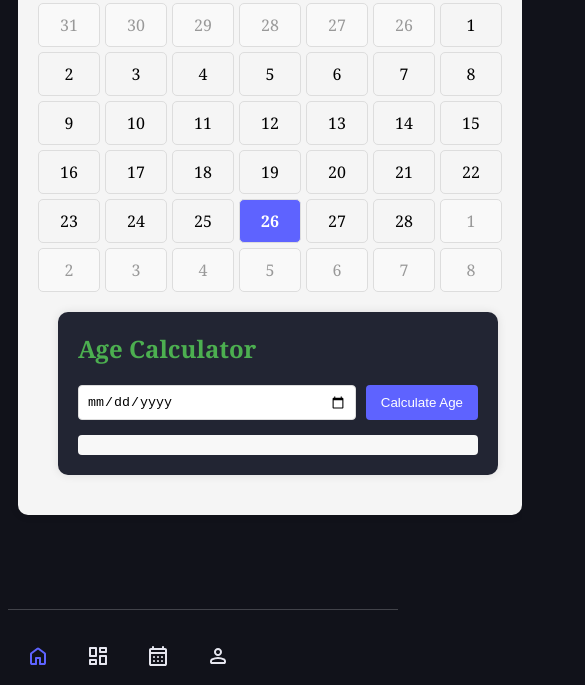
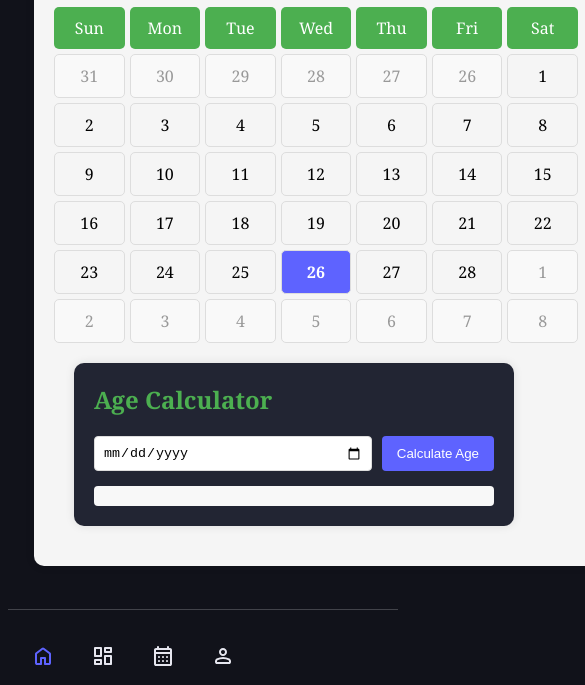
Before and after one commit to mohammed-abir-x10/My-profile, a plain HTML site: page calendar.html in a window 390 px wide. Shown: the part 175-860 px from the top of the page, 585 px wide, since content can reach past the window. Drawn offline with nearby package versions, Linux system fonts and the light colour scheme.

Commit message:
fuuuuuuuuuu

```diff
--- a/assets/css styles/calender.css
+++ b/assets/css styles/calender.css
@@ -9,12 +9,11 @@
   }
 body {
     font-family: Georgia, 'Times New Roman', Times, serif;
-    display: flex;
-    flex-direction: row;
-    justify-content: space-between;
-    align-items: flex-start;
     min-height: 100vh;
+    min-height: 100dvh;
     background-color: var(--base-clr);
+    display: grid;
+    grid-template-columns: auto 1fr;
 }
 #sidebar{
   box-sizing: border-box;
@@ -170,6 +169,7 @@ body {
 /* Calendar Styles */
 .calendar {
     margin: 10px;
+    width: 100%;
     background-color: whitesmoke;
     padding: 20px;
     border-radius: 10px;
@@ -258,12 +258,13 @@ body {
     bottom: 0;
 
     > ul{
-      padding: 0;
+      padding: 0 5px;
       display: grid;
       grid-auto-columns: 60px;
       grid-auto-flow: column;
       align-items: center;
-      overflow-x: scroll;
+      overflow:hidden;
+      z-index: 2;
     }
     ul li{
       height: 100%;
--- a/assets/css styles/dashboard.css
+++ b/assets/css styles/dashboard.css
@@ -118,8 +118,7 @@ body{
     background-color: var(--hover-clr);
   }
 .container{
-    margin: 25px 30px ;
-    width: 40%;
+    margin: auto 30px ;
     text-align: center;
 }
 .container .item {
@@ -186,17 +185,6 @@ body{
   main{
     padding: 2em 1em 60px 1em;
   }
-  img{
-    width: 150px;
-    border-radius: 50%;
-  }
-  h1{
-    font-size: 25px;
-  }
-  .container{
-    border: none;
-    padding: 0;
-  }
   #sidebar{
     height: 60px;
     width: 100%;
@@ -208,12 +196,12 @@ body{
     bottom: 0;
 
     > ul{
-      padding: 0;
+      padding: 0 5px;
       display: grid;
-      grid-auto-columns: 60px;
       grid-auto-flow: column;
       align-items: center;
-      overflow-x: scroll;
+      overflow:hidden;
+      z-index: 2;
     }
     ul li{
       height: 100%;
--- a/calendar.html
+++ b/calendar.html
@@ -46,6 +46,7 @@
         </nav>
     </div>
     <!-- Calendar -->
+     <main>
     <div class="calendar">
         <div class="header">
             <button class="nav-button" id="prevMonth">
@@ -72,7 +73,7 @@
         <div id="result" class="result"></div>
     </div>
     </div><br>
-
+    </main>
     <script src="./assets/scripts/calender.js"></script>
     <script src="app.js"></script>
 </body>
--- a/style.css
+++ b/style.css
@@ -132,7 +132,7 @@ main p{
   margin-bottom: 20px;
   padding: min(3em, 15%);
 
-  h2, p { margin-top: 1em }
+  h1, p { margin-top: 1em }
 }
 div.icon {
   display: flex;
@@ -143,6 +143,7 @@ div.icon a {
   margin: 15px;
 }
 img {
+  margin: 20px;
   width: 200px;
   border-radius: 50%;
 }
@@ -156,6 +157,7 @@ img {
     padding: 2em 1em 60px 1em;
   }
   img{
+    margin: 20px;
     width: 150px;
     border-radius: 50%;
   }
@@ -175,11 +177,9 @@ img {
     position: fixed;
     top: unset;
     bottom: 0;
-    margin: 15px;
     > ul{
-      padding: 0;
+      padding: 0  5px;
       display: grid;
-      grid-auto-columns: 60px;
       grid-auto-flow: column;
       align-items: center;
       overflow-x: scroll;
```
Also changed, not shown: dashboard.html (+2 -0 lines).
